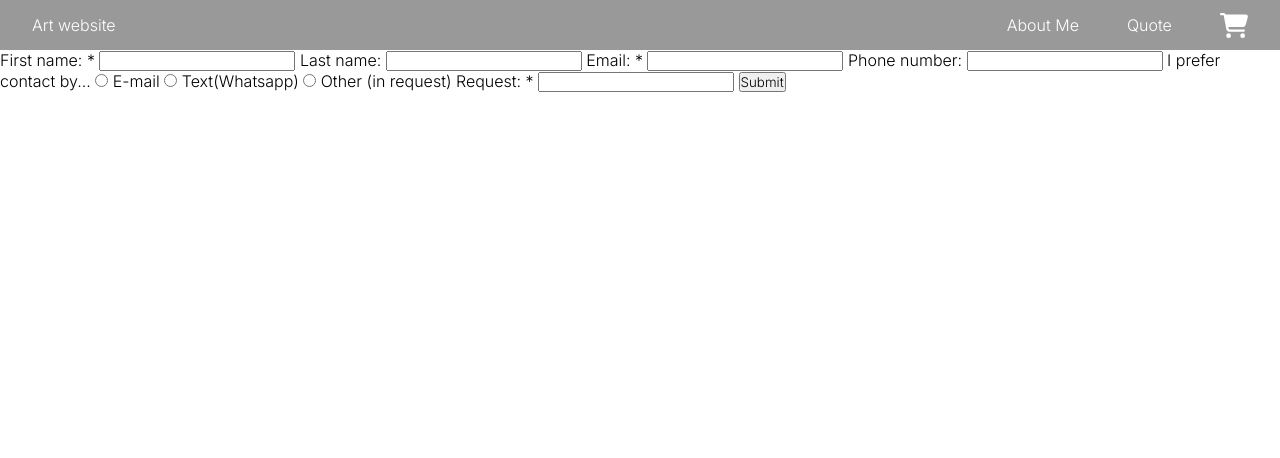
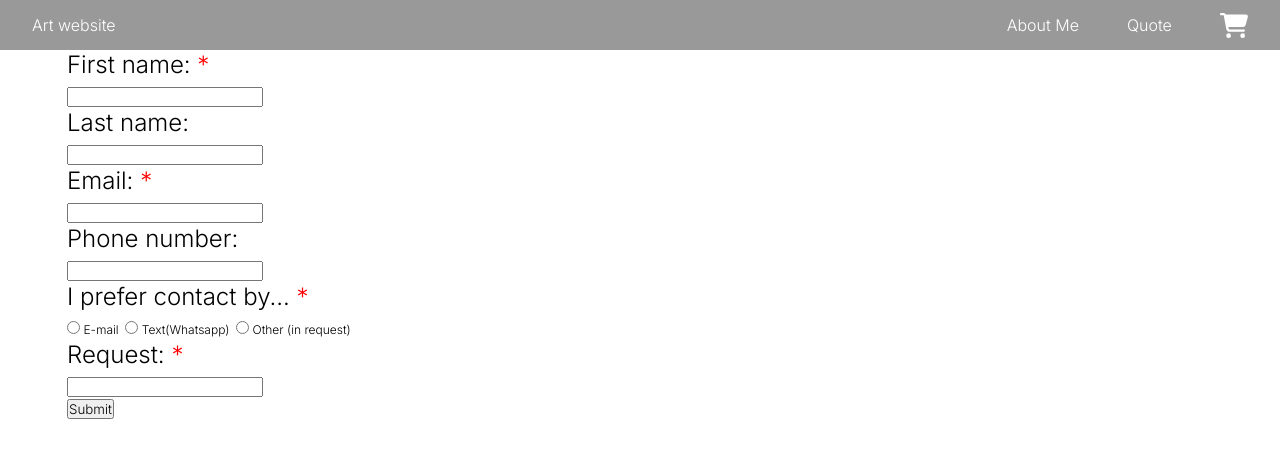
Before and after one commit to timre13/art-webshop, a SvelteKit app: page /quote in a window 1280 px wide. Shown: the top 458 px of the page. Built offline with nearby package versions, Linux system fonts and the light colour scheme.

Commit message:
style form

```diff
--- a/src/routes/quote/+page.svelte
+++ b/src/routes/quote/+page.svelte
@@ -1,44 +1,65 @@
 <form action="POST">
     <label>
-        First name: *
+        First name: <span style="color: red;">*</span>
+        <br>
         <input name="fname" type="text">
     </label>
+    <br>
     <label>
         Last name:
+        <br>
         <input name="lname" type="text">
     </label>
+    <br>
     <label>
-		Email: *
+		Email: <span style="color: red;">*</span>
+        <br>
 		<input name="email" type="email">
 	</label>
+    <br>
     <label>
         Phone number:
+        <br>
         <input type="tel" name="phone">
     </label>
+    <br>
     <label>
-        I prefer contact by...
-        <label>
+        I prefer contact by... <span style="color: red;">*</span>
+        <br>
+        <label class="radiob">
             <input type="radio" name="contact" id="email">
             E-mail
         </label>
-        <label>
+        <label class="radiob">
             <input type="radio" name="contact" id="whatsapp">
             Text(Whatsapp)
         </label>
-        <label>
+        <label class="radiob">
             <input type="radio" name="contact" id="other">
             Other (in request)
         </label>
     </label>
+    <br>
     <label>
-        Request: *
+        Request: <span style="color: red;">*</span>
+        <br>
         <input name="request" type="text">
     </label>
+    <br>
     <button type="submit">
         Submit
     </button>
 </form>
 
 <style>
-
+    label{
+        font-size: 24px;
+    }
+    .radiob{
+        font-size: 12px;
+    }
+    form{
+        margin-left: 67px;
+        vertical-align: middle;
+    }
 </style>
```
